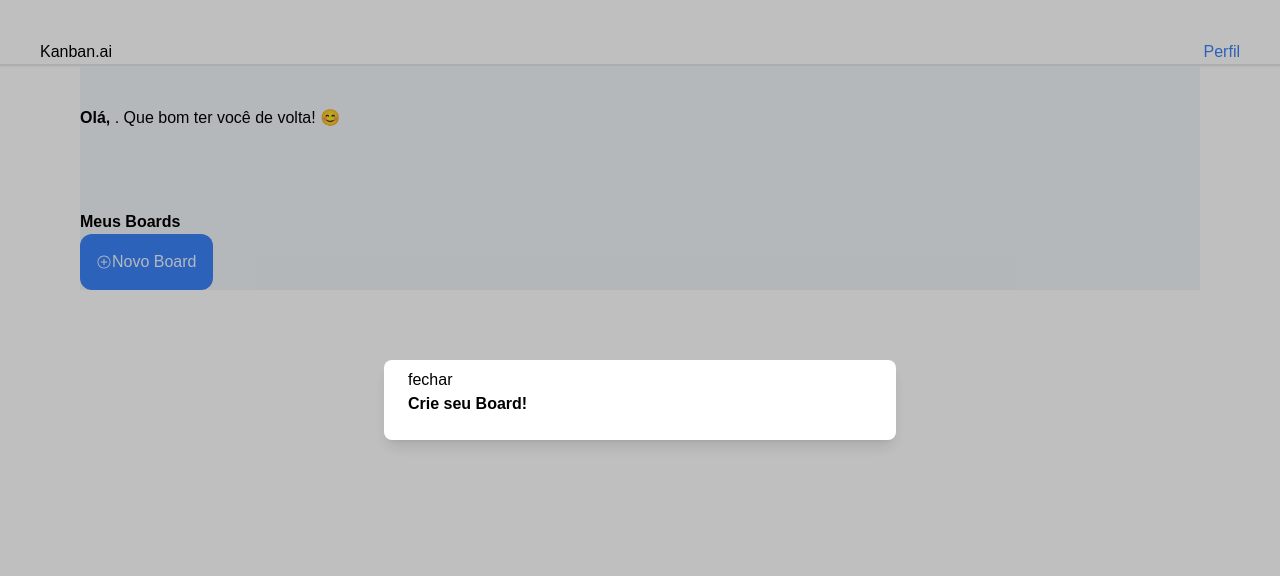
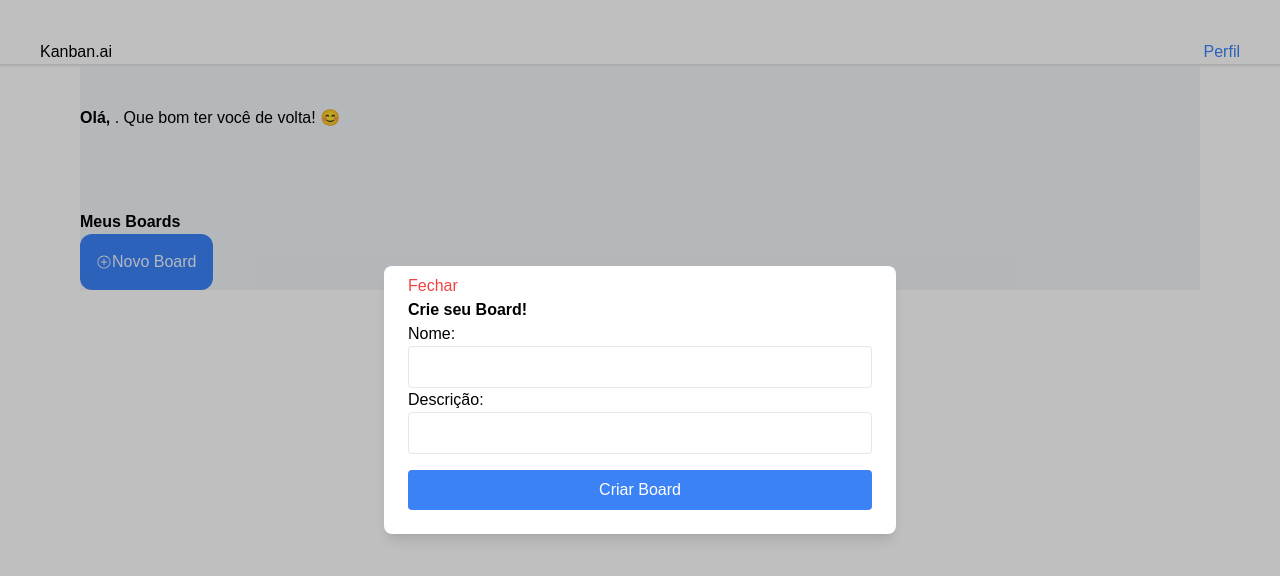
Before and after one commit to davichiqueti/kanban-ai, a Next.js app in the folder frontend/: page / in a window 1280 px wide. Both pictures are taken after a click on the button "Novo Board". Shown: the top 576 px of the page. Built offline with nearby package versions, Linux system fonts and the light colour scheme.

Commit message:
create boards

```diff
--- a/frontend/app/page.tsx
+++ b/frontend/app/page.tsx
@@ -1,6 +1,6 @@
 "use client"
 
-import { createBoard } from "@/lib/services/boardsServices"
+import { createBoard } from "@/lib/services/boardServices"
 import { getMyUser } from "@/lib/services/userServices";
 
 import Header from "@/components/header/header";
--- a/frontend/components/boards/createBoardModal.tsx
+++ b/frontend/components/boards/createBoardModal.tsx
@@ -1,19 +1,66 @@
+
+import { useState } from "react";
+
+import { createBoard } from "@/lib/services/boardServices"
 
 interface CreateBoardModalProps {
     onClose: () => void;
 }
 
 export default function CreateBoardModal({ onClose }: CreateBoardModalProps) {
+    const [name, setName] = useState("");
+    const [description, setDescription] = useState("");
+
+    const handleSubmit = async (e: React.FormEvent) => {
+        e.preventDefault();
+
+        try {
+            const data = { name, description }
+
+            const response = await createBoard(data);
+
+            console.log("Board criado log", response);
+            onClose();
+
+        } catch (error) {
+            console.error("Erro ao criar board", error);
+        }
+    };
+
 
     return (
         <div className="fixed inset-0 bg-black bg-opacity-25 flex justify-center items-center z-50">
+            <div className="bg-white p-6 pt-2 rounded-lg shadow-lg max-w-lg w-full">
+                <button onClick={onClose} className="text-red-500">Fechar</button>
+                <h1><strong>Crie seu Board!</strong></h1>
+                <form onSubmit={handleSubmit}>
+                    <label htmlFor="nome">Nome:</label>
+                    <input
+                        type="text"
+                        id="nome"
+                        name="nome"
+                        className="border rounded p-2 w-full"
+                        value={name}
+                        onChange={(e) => setName(e.target.value)}
+                        required
+                    />
 
-            <div className="bg-white p-6 pt-2 rounded-lg shadow-lg max-w-lg w-full">
+                    <label htmlFor="descricao">Descrição:</label>
+                    <input
+                        type="text"
+                        id="descricao"
+                        name="descricao"
+                        className="border rounded p-2 w-full"
+                        value={description}
+                        onChange={(e) => setDescription(e.target.value)}
+                        required
+                    />
 
-                <button onClick={onClose}> fechar</button>
-                <h1><strong>Crie seu Board!</strong></h1>
-
+                    <button type="submit" className="bg-blue-500 text-white p-2 rounded mt-4 w-full">
+                        Criar Board
+                    </button>
+                </form>
             </div>
         </div>
-    )
+    );
 }
--- a/frontend/lib/services/boardsServices.ts
+++ b/frontend/lib/services/boardServices.ts
@@ -1,7 +1,7 @@
 
 import api from "./api"
 
-export const createBoard = async () => {
+export const createBoard = async (boardData: {name: string, description: string}) => {
 
     try{
         const token = localStorage.getItem("token")
@@ -10,7 +10,7 @@ export const createBoard = async () => {
             throw new Error("Token de autenticação não encontrado");
           }
 
-        const response = await api.post("/boards")
+        const response = await api.post("/boards", boardData)
         console.log("Board criado ", response.data)
         return response.data
 
```
